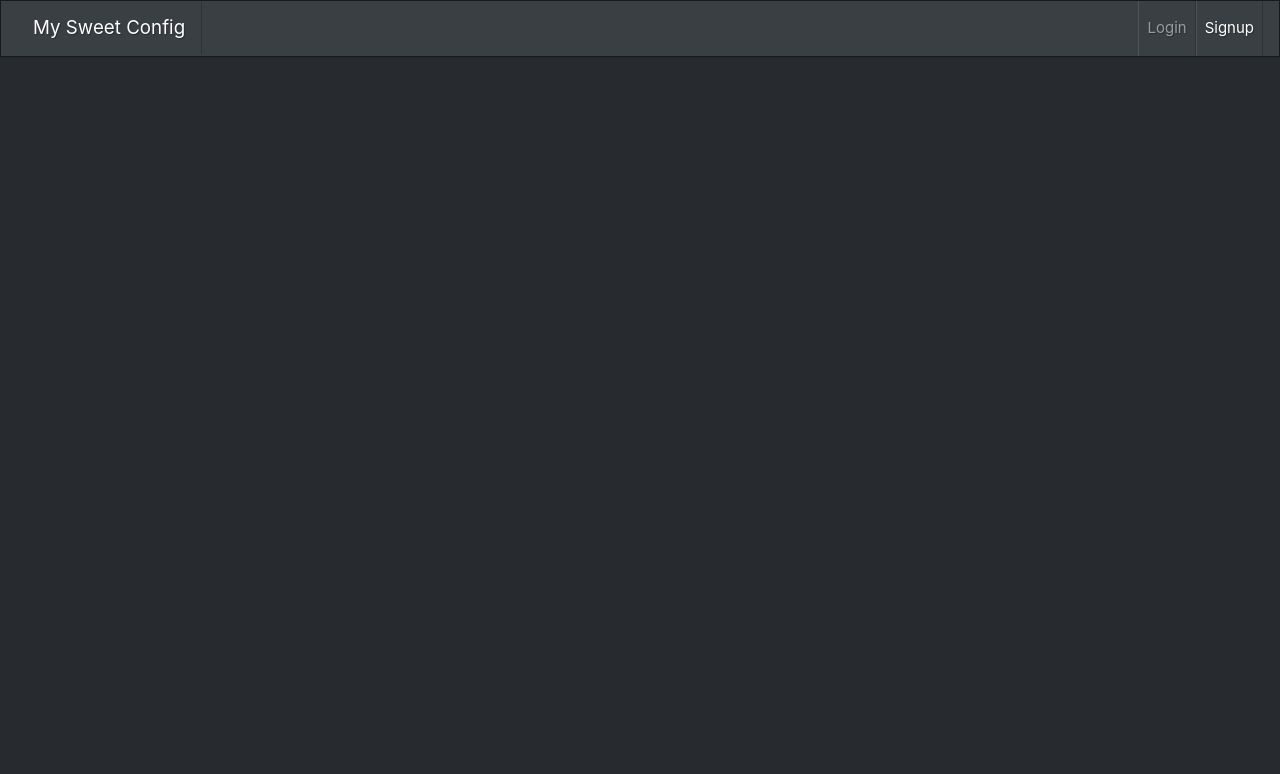
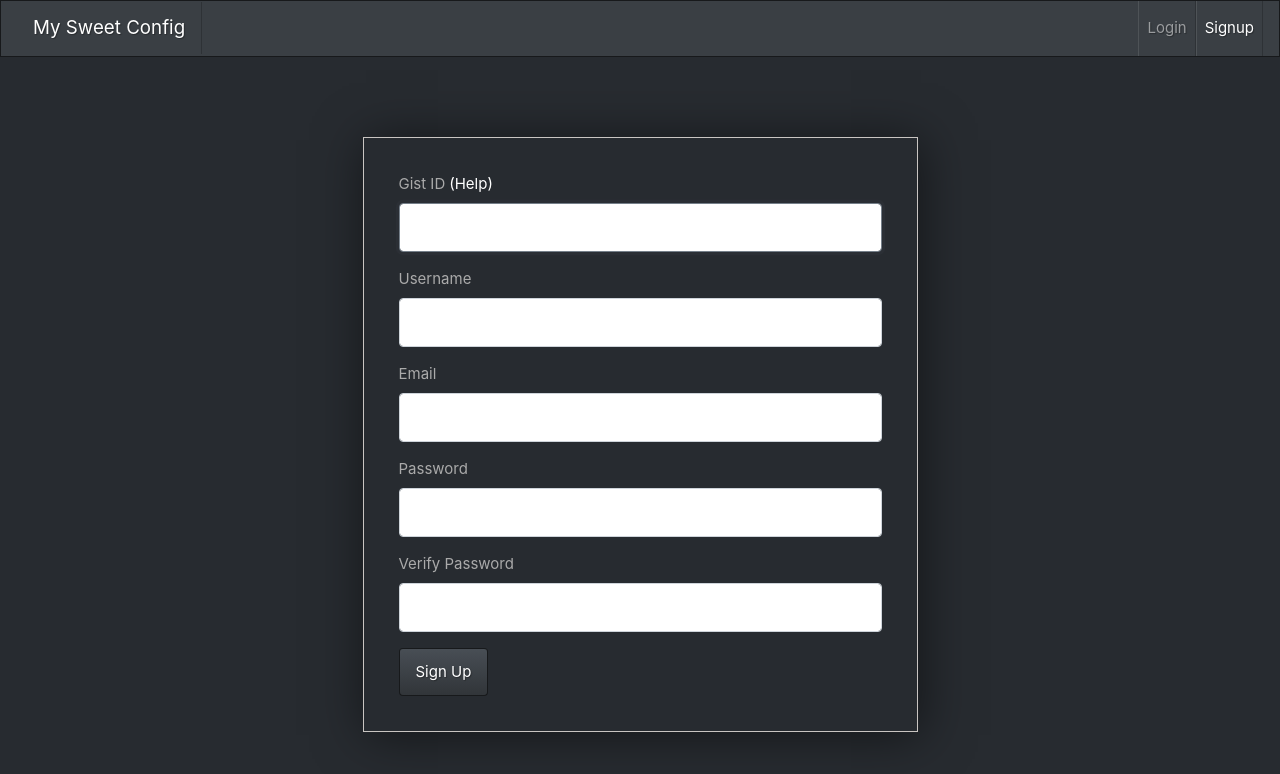
Before and after one commit to JBallin/ballin-backups, a React (Create React App) app: page /signup in a window 1280 px wide. Shown: the top 774 px of the page. Built offline with nearby package versions, Linux system fonts and the light colour scheme.

Commit message:
[signup] if successful, show sweet alert and redirect to login

```diff
--- a/src/components/Signup.jsx
+++ b/src/components/Signup.jsx
@@ -10,7 +10,7 @@ import {
   Alert,
   Input,
 } from 'reactstrap';
-import { Link } from 'react-router-dom';
+import { Link, Redirect } from 'react-router-dom';
 import { connect } from 'react-redux';
 import { bindActionCreators } from 'redux';
 import PropTypes from 'prop-types';
@@ -225,9 +225,19 @@ class Signup extends Component {
         </Col>
       </Row>
     );
+    const alertSuccessAndRedirect = () => {
+      resetSignup();
+      Swal({
+        type: 'success',
+        title: `Welcome ${username}!`,
+        confirmButtonText: 'Login',
+      });
+      return <Redirect to="/login" />;
+    };
 
     return (
       <Container className="main-wrapper">
+        { signupSuccessful ? alertSuccessAndRedirect() : styledForm }
       </Container>
     );
   }
```
